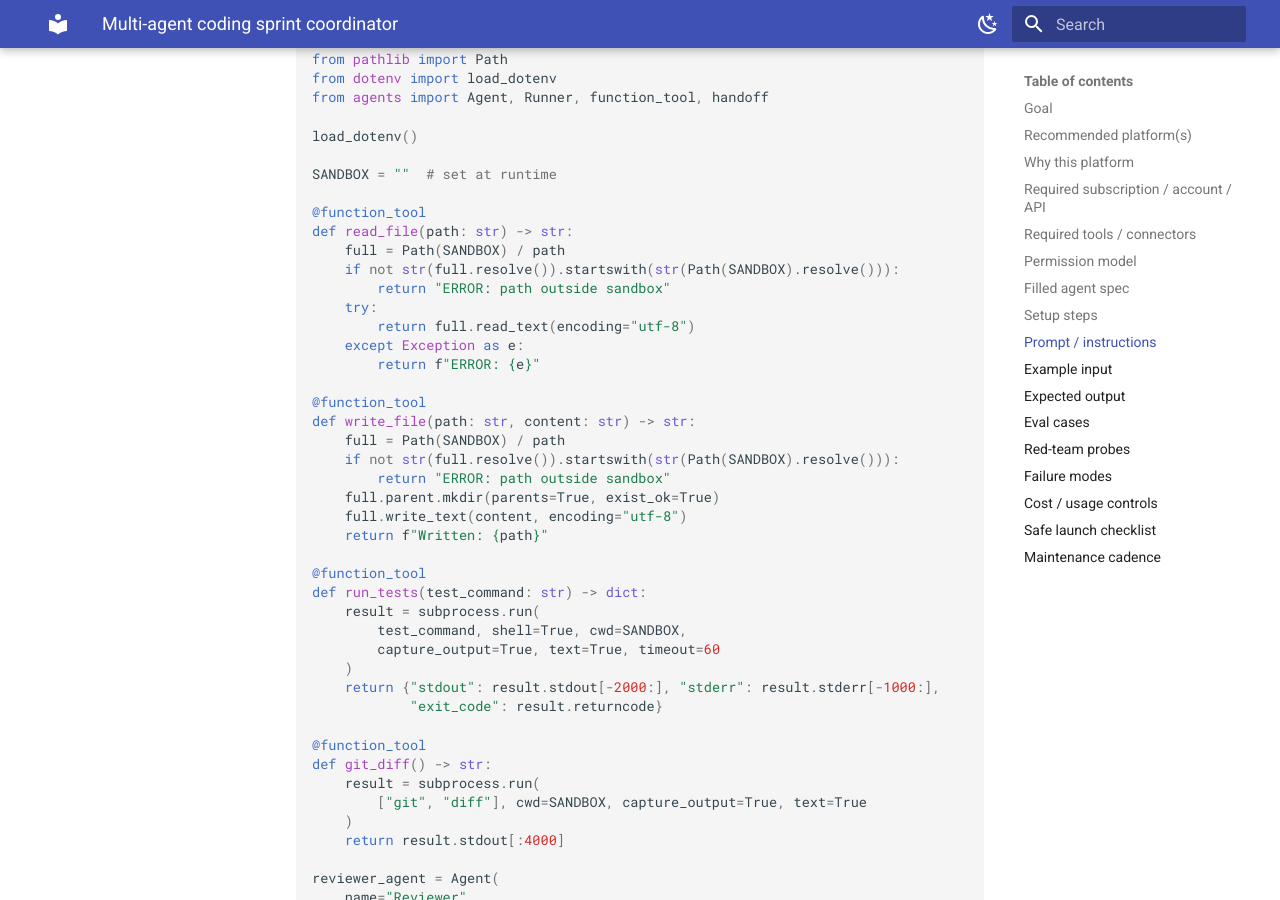
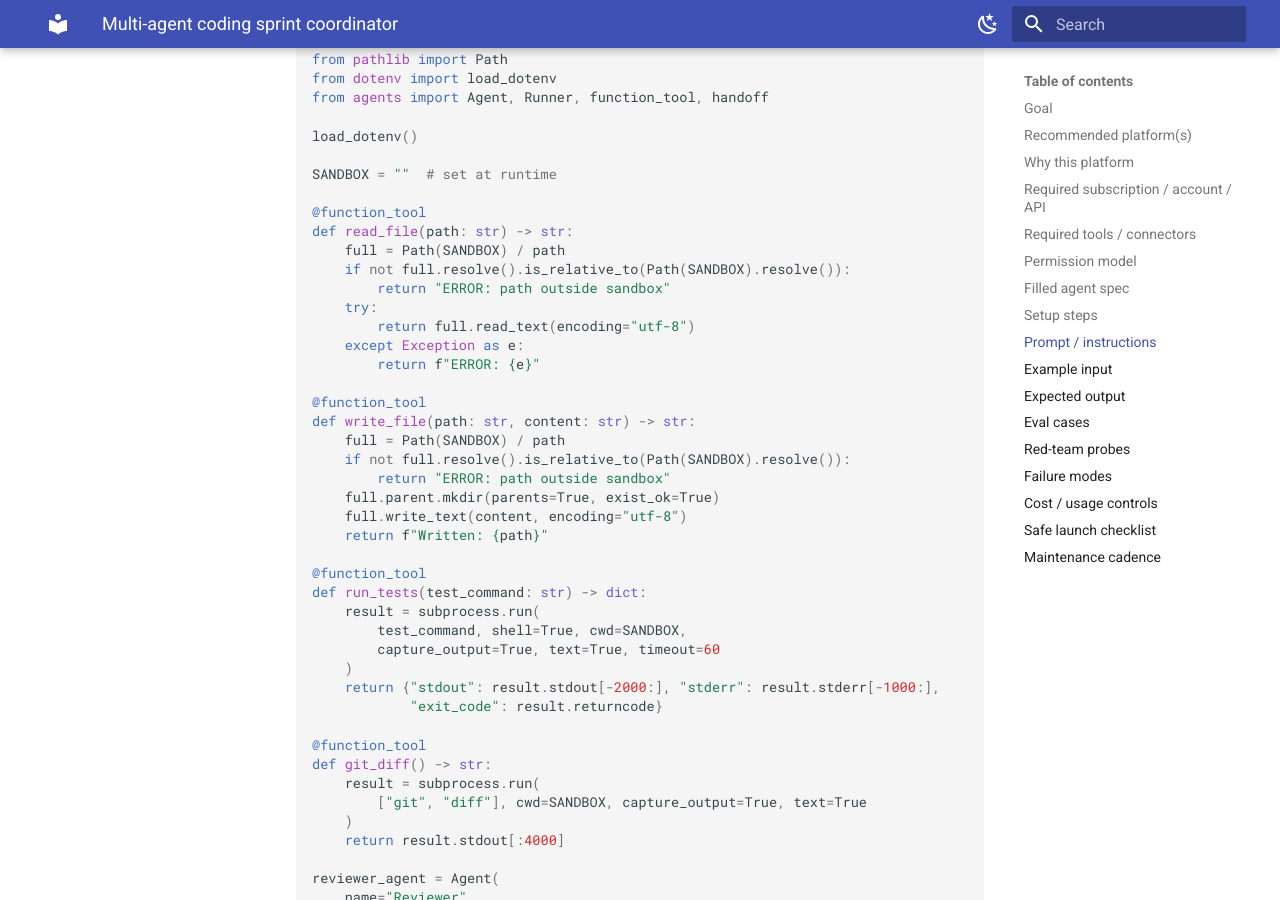
Before and after one commit to rkalani1/agents-automations, an MkDocs documentation site: the page built from docs/recipes/multi-agent-coding-sprint.md, in a window 1280 px wide and 900 px high, scrolled down 3278 px. Built offline with MkDocs 1.6.1 and Material for MkDocs 9.7.7, drawn with Linux system fonts in a browser that asks for light colours.

Commit message:
Fix path traversal vulnerability in multi-agent-coding-sprint docs
Replaces the insecure string prefix check (`startswith`) with `is_relative_to()` to prevent path traversal bypass when dealing with the file path validation. Also fixed similar issue in `docs/recipes/grok-tool-calling.md`.

```diff
--- a/docs/recipes/multi-agent-coding-sprint.md
+++ b/docs/recipes/multi-agent-coding-sprint.md
@@ -97,7 +97,7 @@ SANDBOX = ""  # set at runtime
 @function_tool
 def read_file(path: str) -> str:
     full = Path(SANDBOX) / path
-    if not str(full.resolve()).startswith(str(Path(SANDBOX).resolve())):
+    if not full.resolve().is_relative_to(Path(SANDBOX).resolve()):
         return "ERROR: path outside sandbox"
     try:
         return full.read_text(encoding="utf-8")
@@ -107,7 +107,7 @@ def read_file(path: str) -> str:
 @function_tool
 def write_file(path: str, content: str) -> str:
     full = Path(SANDBOX) / path
-    if not str(full.resolve()).startswith(str(Path(SANDBOX).resolve())):
+    if not full.resolve().is_relative_to(Path(SANDBOX).resolve()):
         return "ERROR: path outside sandbox"
     full.parent.mkdir(parents=True, exist_ok=True)
     full.write_text(content, encoding="utf-8")
```
Also changed, not shown: docs/recipes/grok-tool-calling.md (+1 -1 lines).
